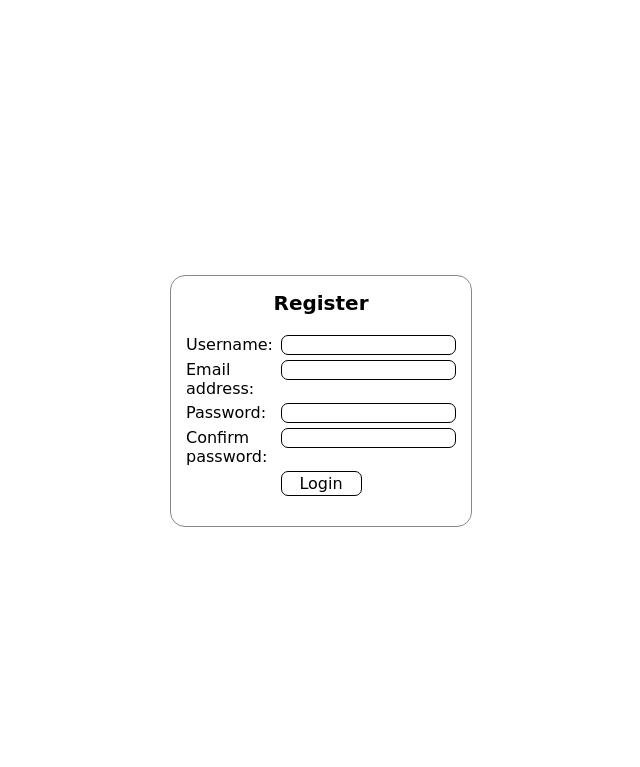
After one commit to Gystark/RulersofKepler, a Django app: page /register/ in a window 1280 px wide. The commit adds this page. Shown: the top 767 px of the page, without its empty margins (320-960 px from the left). Run offline with Django 3.2, Linux system fonts and the light colour scheme; some libraries are stand-ins or nearby versions.

Commit message:
Added login & register templates

```diff
--- a/RulersofKepler/game/urls.py
+++ b/RulersofKepler/game/urls.py
@@ -1,18 +1,19 @@
 from django.conf.urls import url
 from . import views
 
+
 urlpatterns = {
     url(r'^$', views.index, name="index"),
-	url(r'^login$', views.login, name="login"),
-	url(r'^register$', views.register, name="register"),
-	url(r'^logout$', views.logout, name="logout"),
-	url(r'^lobby/list$', views.lobbylist, name="lobbylist"),
-	url(r'^lobby/(?P<lobbyid>[0-9]+)/join$', views.lobbyjoin, name="lobbyjoin"),
-	url(r'^lobby/create$', views.lobbycreate, name="lobbycreate"),
-	url(r'^about$', views.about, name="about"),
-	url(r'^game/(?P<gameid>[0-9]+)$', views.game, name="game"),
-	url(r'^leaderboard$', views.leaderboard, name="leaderboard"),
-	url(r'^account/(?P<accountid>[0-9]+)/view$', views.accountview, name="accountview"),
-	url(r'^account/settings$', views.accountsettings, name="accountsettings"),
-	url(r'^terms-and-conditions$', views.termsandconditions, name="termsandconditions")
+    url(r'^login/$', views.login, name="login"),
+    url(r'^register/$', views.register, name="register"),
+    url(r'^logout/$', views.logout, name="logout"),
+    url(r'^lobby/list/$', views.lobbylist, name="lobbylist"),
+    url(r'^lobby/(?P<lobbyid>[0-9]+)/join/$', views.lobbyjoin, name="lobbyjoin"),
+    url(r'^lobby/create/$', views.lobbycreate, name="lobbycreate"),
+    url(r'^about/$', views.about, name="about"),
+    url(r'^game/(?P<gameid>[0-9]+)/$', views.game, name="game"),
+    url(r'^leaderboard/$', views.leaderboard, name="leaderboard"),
+    url(r'^account/(?P<accountid>[0-9]+)/view/$', views.accountview, name="accountview"),
+    url(r'^account/settings/$', views.accountsettings, name="accountsettings"),
+    url(r'^terms-and-conditions/$', views.termsandconditions, name="termsandconditions")
 }
--- a/RulersofKepler/templates/game/base.html
+++ b/RulersofKepler/templates/game/base.html
@@ -1,8 +1,11 @@
+<!DOCTYPE html>
 {% load staticfiles %}
-<!doctype html>
+
 <html>
     <head>
-	    <title>Rulers of Kepler - {% block title %}{% endblock %}</title>
+	    <title>
+            Rulers of Kepler - {% block title %}{% endblock %}
+        </title>
 		<link rel="stylesheet" href="{% static 'style.css' %}" />
 		<script type="text/javascript" src="https://ajax.googleapis.com/ajax/libs/jquery/3.1.0/jquery.min.js"></script>
 		<script type="text/javascript" src="{% static 'game.js' %}"></script>
--- /dev/null
+++ b/RulersofKepler/templates/game/register.html
@@ -0,0 +1,52 @@
+{% extends "game/base.html" %}
+
+{% block title %}
+	Register
+{% endblock %}
+
+{% block content %}
+<div class="content-center" id="content-index">
+	<span class="title">
+		Register
+	</span>
+	<form action="/login" method="post">
+		<div class="inputfield">
+			<span class="left">
+				Username:
+			</span>
+			<span class="right">
+				<input type="text" name="username" />
+			</span>
+		</div>
+		<div class="inputfield">
+			<span class="left">
+				Email address:
+			</span>
+			<span class="right">
+				<input type="email" name="email" pattern="[a-z0-9._%+-]+@[a-z0-9.-]+\.[a-z]{2,3}$" />
+			</span>
+		</div>
+		<div class="inputfield">
+			<span class="left">
+				Password:
+			</span>
+			<span class="right">
+				<input type="password" name="password" />
+			</span>
+		</div>
+		<div class="inputfield">
+			<span class="left">
+				Confirm password:
+			</span>
+			<span class="right">
+				<input type="password" name="password"  />
+			</span>
+		</div>
+		<div class="inputfield">
+			<span class="center">
+				<input type="submit" value="Login" />
+			</span>
+		</div>
+	</form>
+</div>
+{% endblock %}
```
Also changed, not shown: RulersofKepler/game/views.py (+25 -12 lines), RulersofKepler/templates/game/about.html (added, +9 -0 lines), RulersofKepler/templates/game/login.html (added, +46 -0 lines), RulersofKepler/db.sqlite3 (added), 10 other files.
